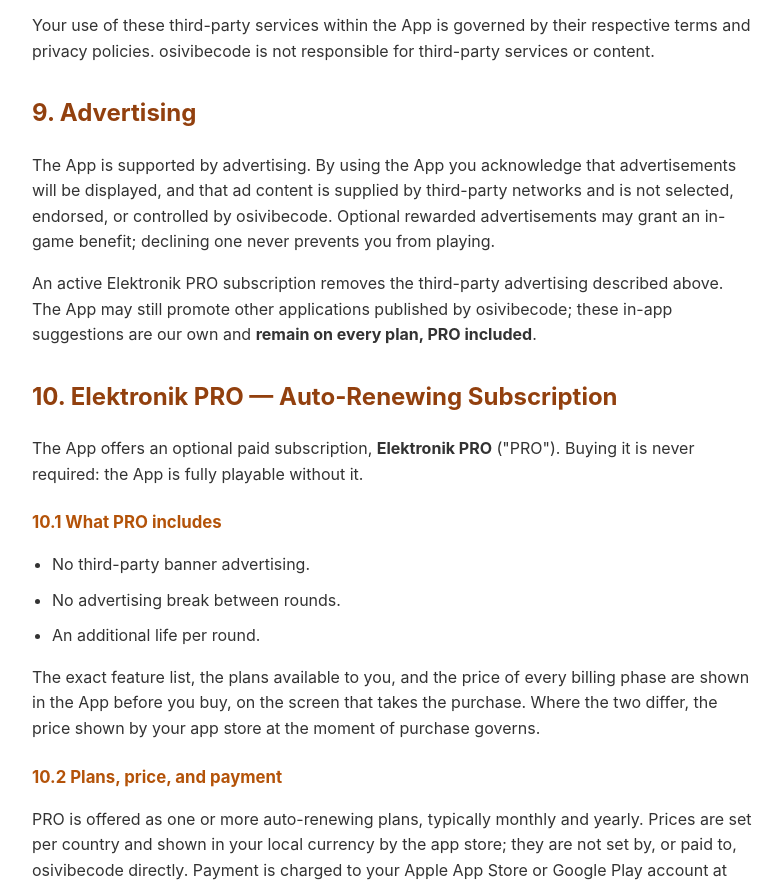
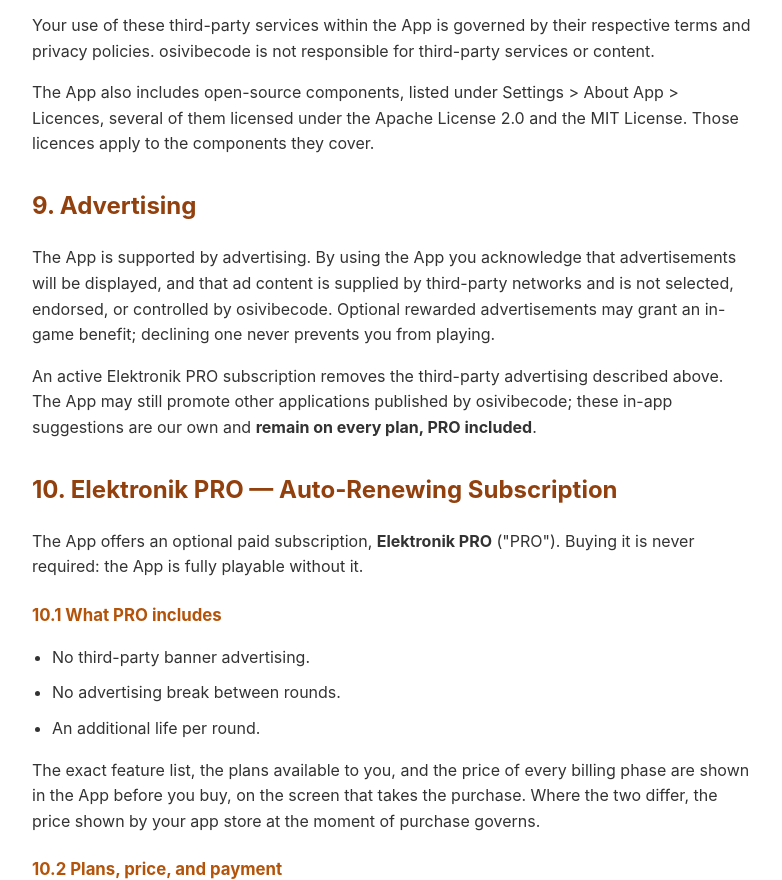
Before and after one commit to osivibecode/elektronik198x-privacy-policy, a plain HTML site: page eula.html in a window 1280 px wide. Shown: the part 2706-3586 px from the top of the page, without its empty margins (248-1030 px from the left). Drawn offline with Linux system fonts and the light colour scheme.

Commit message:
EULA: name open-source licences (Apache 2.0, MIT) in section 8

```diff
--- a/eula.html
+++ b/eula.html
@@ -131,6 +131,7 @@
         <li><strong>RevenueCat:</strong> Processes and validates subscription purchases made through the app stores; subject to <a href="https://www.revenuecat.com/privacy" target="_blank" rel="noopener">RevenueCat's Privacy Policy</a>.</li>
     </ul>
     <p>Your use of these third-party services within the App is governed by their respective terms and privacy policies. osivibecode is not responsible for third-party services or content.</p>
+    <p>The App also includes open-source components, listed under Settings &gt; About App &gt; Licences, several of them licensed under the Apache License 2.0 and the MIT License. Those licences apply to the components they cover.</p>
 
     <h2>9. Advertising</h2>
     <p>The App is supported by advertising. By using the App you acknowledge that advertisements will be displayed, and that ad content is supplied by third-party networks and is not selected, endorsed, or controlled by osivibecode. Optional rewarded advertisements may grant an in-game benefit; declining one never prevents you from playing.</p>
```
